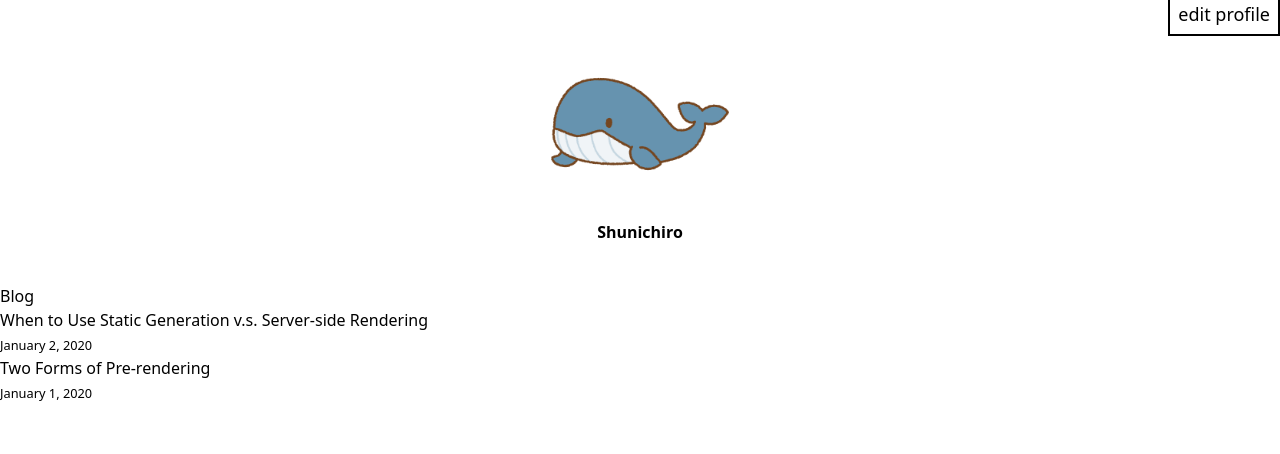
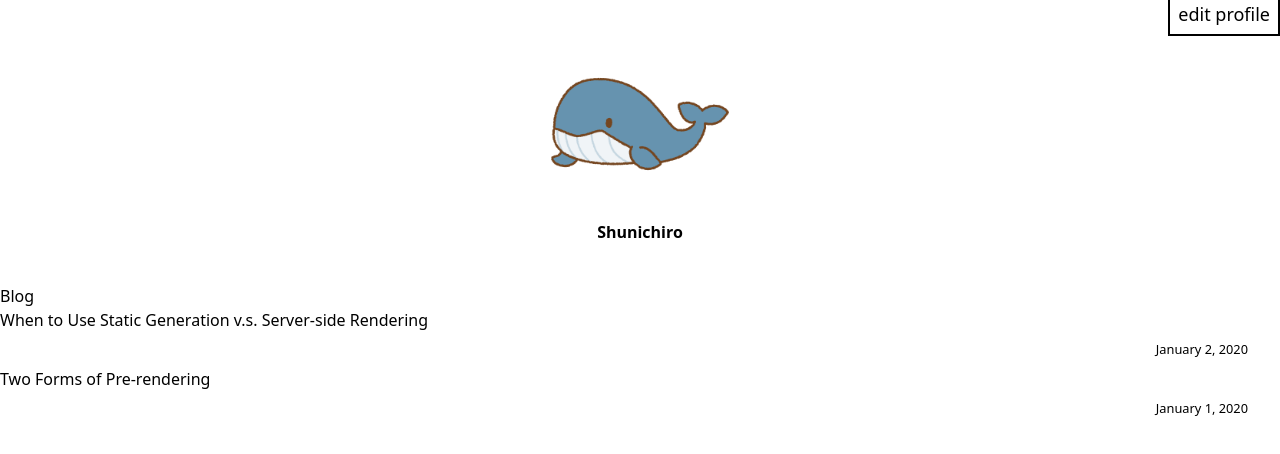
Before and after one commit to ShunichirouKamino/next-sandbox, a Next.js app: page / in a window 1280 px wide. Shown: the top 454 px of the page. Built offline with nearby package versions, Linux system fonts and the light colour scheme; some icons are missing.

Commit message:
dateコンポーネント拡張

```diff
--- a/src/components/Date/index.tsx
+++ b/src/components/Date/index.tsx
@@ -1,8 +1,17 @@
 import { parseISO, format } from "date-fns";
 
-const Date = ({ dateString }) => {
-  const date = parseISO(dateString);
-  return <time dateTime={dateString}>{format(date, "LLLL d, yyyy")}</time>;
+type Props = {
+  dateString: string;
+};
+const Date: React.FC<Props> = ({ dateString }) => {
+  const date: Date = parseISO(dateString);
+  return (
+    <>
+      <div className="p-2 pr-8 text-right">
+        <time dateTime={dateString}>{format(date, "LLLL d, yyyy")}</time>
+      </div>
+    </>
+  );
 };
 
 export default Date;
```
